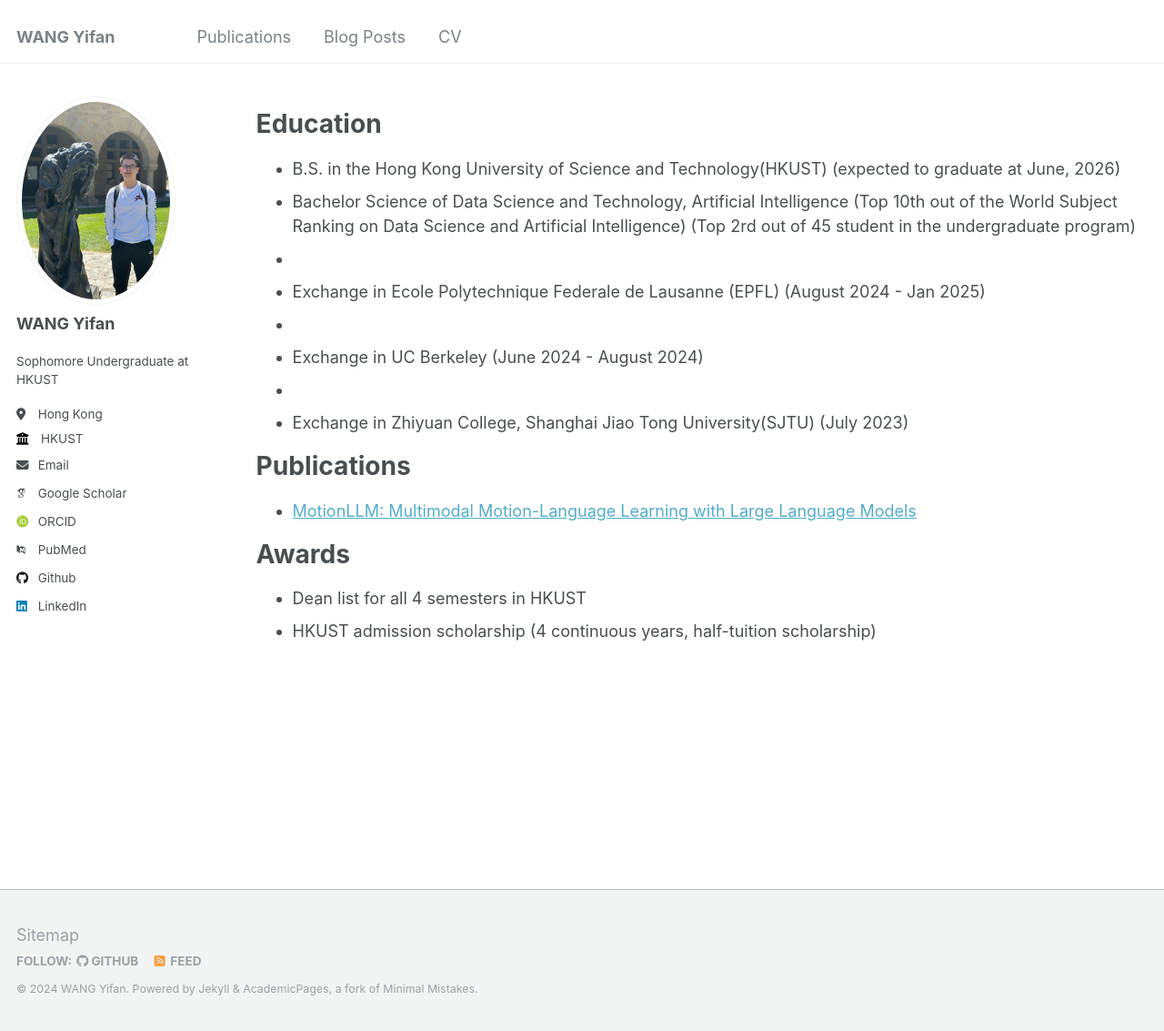
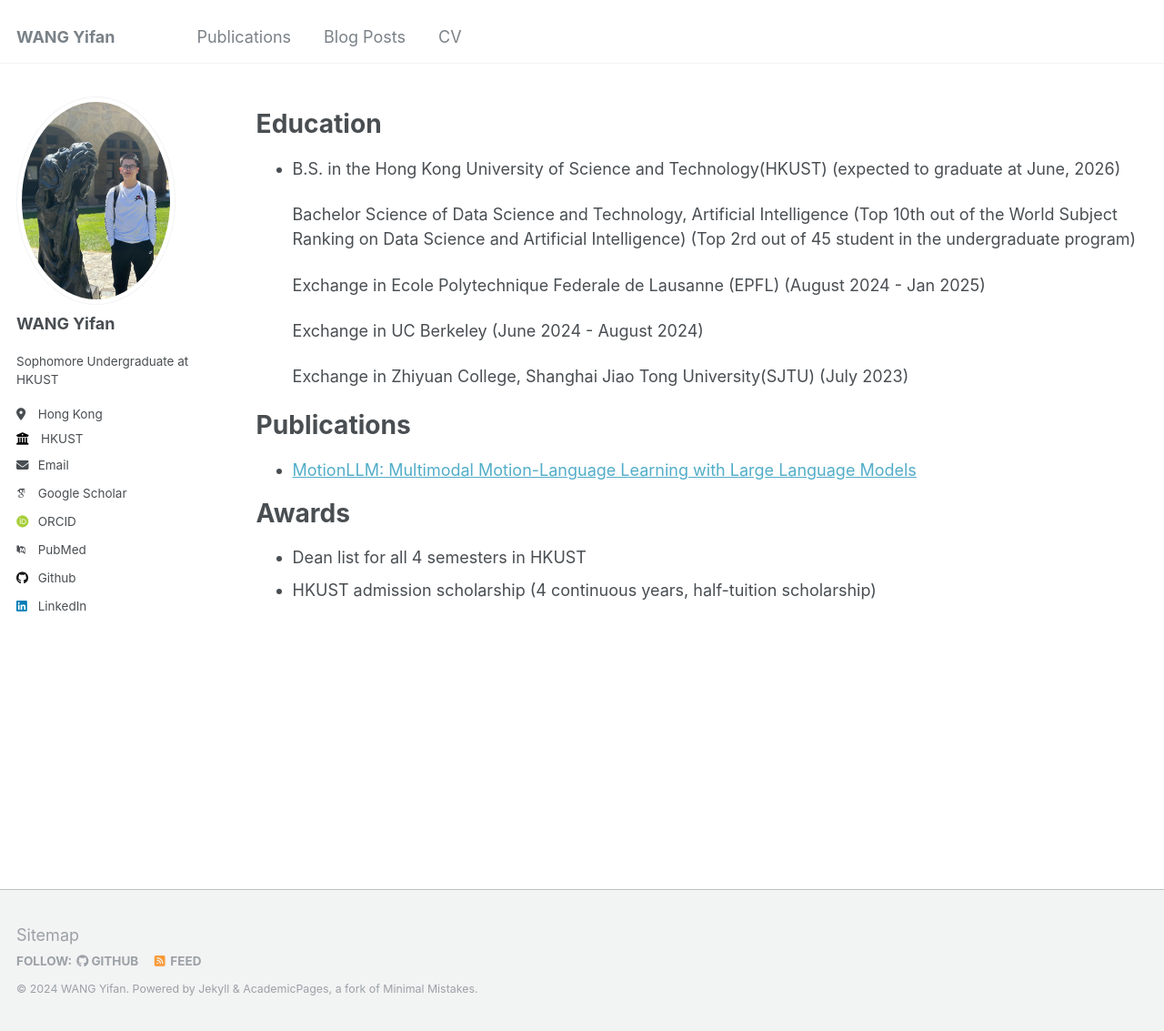
Before and after one commit to wangyifanust/wangyifanust.github.io, a Jekyll site: the page built from _pages/cv.md, in a window 1280 px wide and 1133 px high. Shown: the whole window at 91% size. Built offline with Jekyll 4.4.1, drawn with Linux system fonts in a browser that asks for light colours; some web fonts are replaced.

Commit message:
Update cv.md

```diff
--- a/_pages/cv.md
+++ b/_pages/cv.md
@@ -12,13 +12,14 @@ redirect_from:
 Education
 ======
 * B.S. in the Hong Kong University of Science and Technology(HKUST) (expected to graduate at June, 2026)
-* Bachelor Science of Data Science and Technology, Artificial Intelligence (Top 10th out of the World Subject Ranking on Data Science and Artificial Intelligence) (Top 2rd out of 45 student in the undergraduate program)
-*
-* Exchange in Ecole Polytechnique Federale de Lausanne (EPFL) (August 2024 - Jan 2025)
-*
-* Exchange in UC Berkeley (June 2024 - August 2024)
-*
-* Exchange in Zhiyuan College, Shanghai Jiao Tong University(SJTU) (July 2023)
+
+  Bachelor Science of Data Science and Technology, Artificial Intelligence (Top 10th out of the World Subject Ranking on Data Science and Artificial       Intelligence) (Top 2rd out of 45 student in the undergraduate program)
+
+  Exchange in Ecole Polytechnique Federale de Lausanne (EPFL) (August 2024 - Jan 2025)
+
+  Exchange in UC Berkeley (June 2024 - August 2024)
+
+  Exchange in Zhiyuan College, Shanghai Jiao Tong University(SJTU) (July 2023)
 
 Publications
 ======
```
